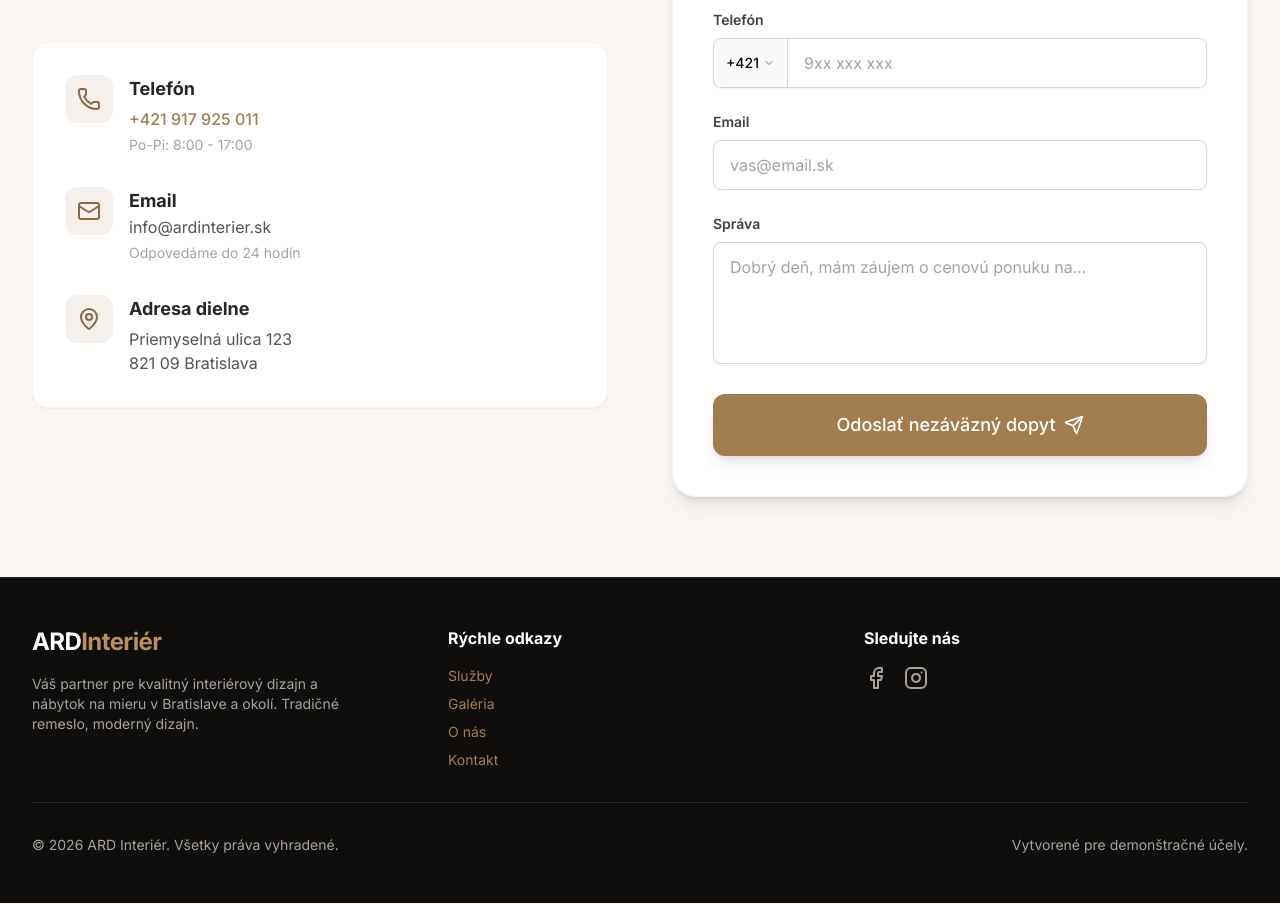
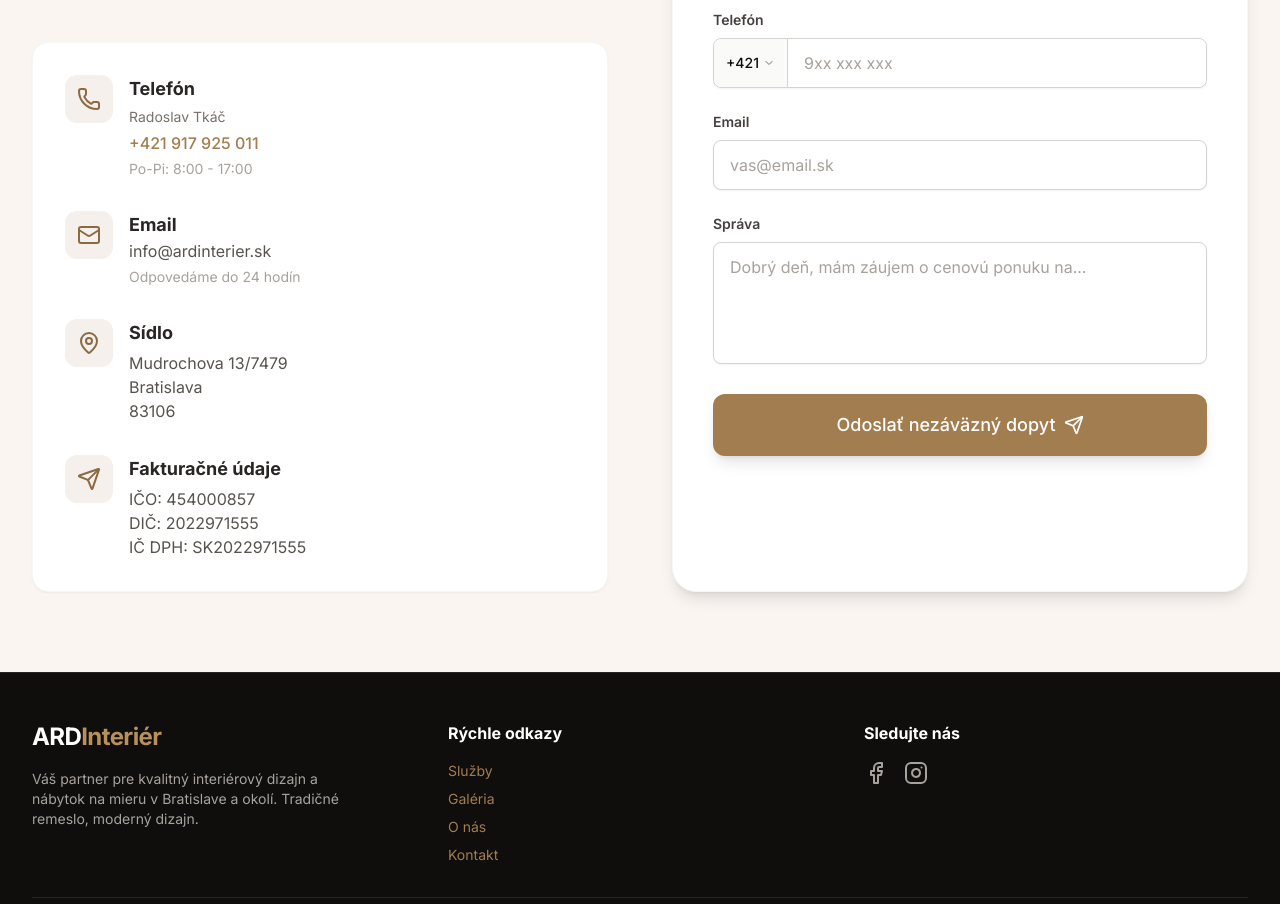
Before and after one commit to pjetko-dotcom/ard_interier, a React (Vite) app: page / in a window 1280 px wide. Shown: the part 4295-5199 px from the top of the page. Built offline with nearby package versions, Linux system fonts and the light colour scheme.

Commit message:
feat: Add business contact and billing details

```diff
--- a/components/Contact.tsx
+++ b/components/Contact.tsx
@@ -157,6 +157,7 @@ export const Contact: React.FC = () => {
                 </div>
                 <div className="ml-4">
                   <h4 className="text-lg font-bold text-stone-800">Telefón</h4>
+                  <p className="text-sm text-stone-500 mt-1">Radoslav Tkáč</p>
                   <p className="text-stone-600 mt-1 font-medium"><a href="tel:+421917925011" className="hover:text-wood-600 transition-colors">+421 917 925 011</a></p>
                   <p className="text-sm text-stone-400 mt-1">Po-Pi: 8:00 - 17:00</p>
                 </div>
@@ -178,8 +179,20 @@ export const Contact: React.FC = () => {
                   <MapPin size={24} />
                 </div>
                 <div className="ml-4">
-                  <h4 className="text-lg font-bold text-stone-800">Adresa dielne</h4>
-                  <p className="text-stone-600 mt-1">Priemyselná ulica 123<br/>821 09 Bratislava</p>
+                  <h4 className="text-lg font-bold text-stone-800">Sídlo</h4>
+                  <p className="text-stone-600 mt-1">Mudrochova 13/7479<br/>Bratislava<br/>83106</p>
+                </div>
+              </div>
+
+              <div className="flex items-start">
+                <div className="flex-shrink-0 bg-wood-100 p-3 rounded-xl text-wood-700">
+                  <Send size={24} />
+                </div>
+                <div className="ml-4">
+                  <h4 className="text-lg font-bold text-stone-800">Fakturačné údaje</h4>
+                  <p className="text-stone-600 mt-1">IČO: 454000857</p>
+                  <p className="text-stone-600">DIČ: 2022971555</p>
+                  <p className="text-stone-600">IČ DPH: SK2022971555</p>
                 </div>
               </div>
             </div>
```
